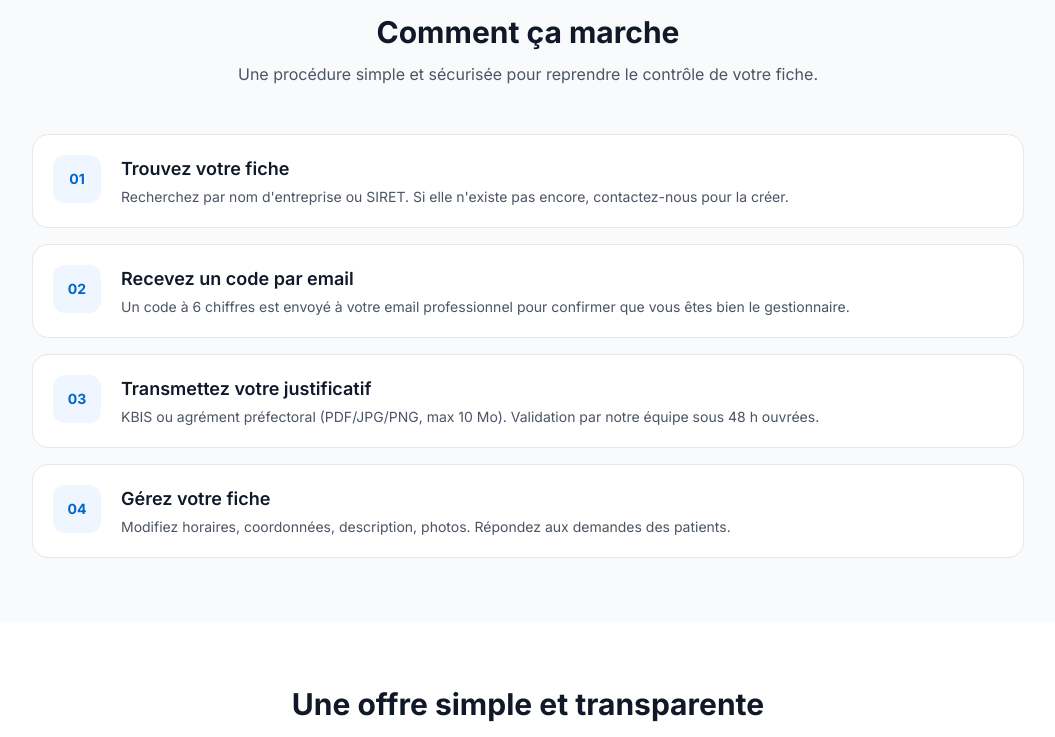
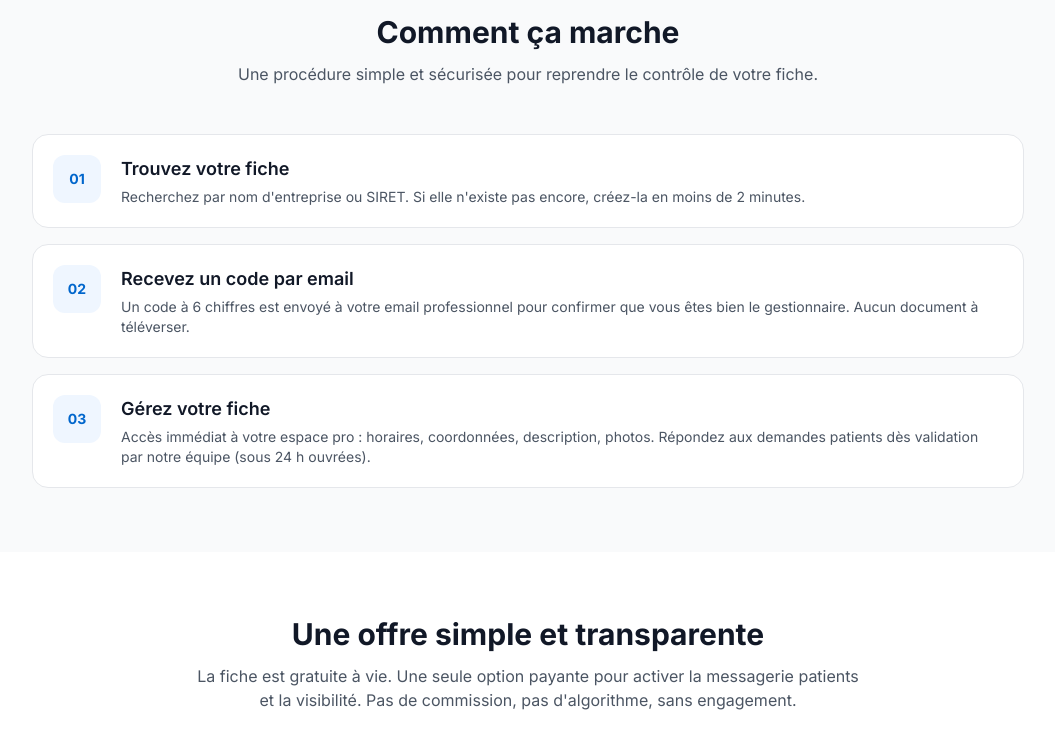
Before and after one commit to vidaluca77-cloud/roullepro, a Next.js app: page /pro in a window 1280 px wide. Shown: the part 1140-1877 px from the top of the page, without its empty margins (112-1167 px from the left). Built offline with nearby package versions, Linux system fonts and the light colour scheme; no server answers; the database is empty.

Commit message:
fix(pro): retire l'etape KBIS de la page /pro (parcours sanitaire 3 etapes)

```diff
--- a/src/app/pro/page.tsx
+++ b/src/app/pro/page.tsx
@@ -109,22 +109,17 @@ export default async function ProPage() {
               {
                 n: "01",
                 title: "Trouvez votre fiche",
-                desc: "Recherchez par nom d'entreprise ou SIRET. Si elle n'existe pas encore, contactez-nous pour la créer.",
+                desc: "Recherchez par nom d'entreprise ou SIRET. Si elle n'existe pas encore, créez-la en moins de 2 minutes.",
               },
               {
                 n: "02",
                 title: "Recevez un code par email",
-                desc: "Un code à 6 chiffres est envoyé à votre email professionnel pour confirmer que vous êtes bien le gestionnaire.",
+                desc: "Un code à 6 chiffres est envoyé à votre email professionnel pour confirmer que vous êtes bien le gestionnaire. Aucun document à téléverser.",
               },
               {
                 n: "03",
-                title: "Transmettez votre justificatif",
-                desc: "KBIS ou agrément préfectoral (PDF/JPG/PNG, max 10 Mo). Validation par notre équipe sous 48 h ouvrées.",
-              },
-              {
-                n: "04",
                 title: "Gérez votre fiche",
-                desc: "Modifiez horaires, coordonnées, description, photos. Répondez aux demandes des patients.",
+                desc: "Accès immédiat à votre espace pro : horaires, coordonnées, description, photos. Répondez aux demandes patients dès validation par notre équipe (sous 24 h ouvrées).",
               },
             ].map((step) => (
               <li key={step.n} className="flex gap-5 bg-white border border-gray-200 rounded-2xl p-5">
```
